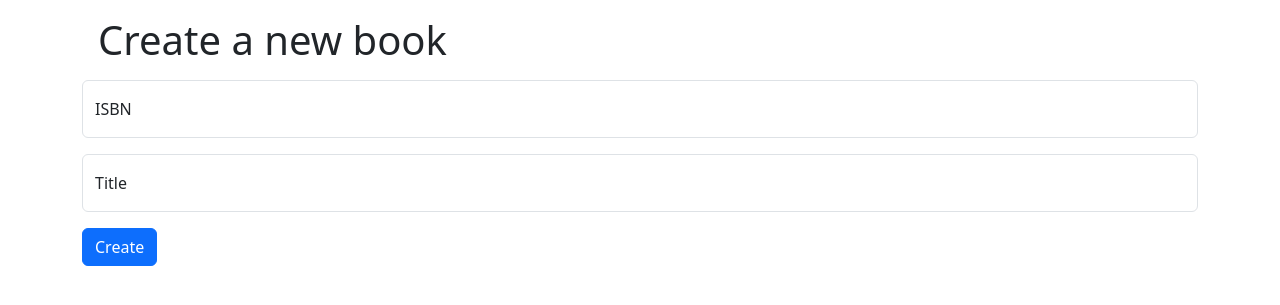
After one commit to babou7063/Projet-Techno-Web, a Python web app: template TP2/exo2_books/templates/create_book.html in a window 1280 px wide. The commit adds this page. Shown: the top 305 px of the page. Run offline with Jinja, Linux system fonts and the light colour scheme; the template is opened without the code that fills it, so the values that code supplies are empty.

Commit message:
Add book creation page

```diff
--- /dev/null
+++ b/TP2/exo2_books/templates/create_book.html
@@ -0,0 +1,20 @@
+{%extends "base.html" %}
+
+{% block content %}
+
+<div class="container">
+    <h1 class="m-3">Create a new book</h1>
+    <form action="/create_book" method="post">
+      <div class="form-floating mb-3">
+        <input type="text" class="form-control" id="isbn" name="ISBN" placeholder="ISBN">
+        <label for="isbn" class="form-label">ISBN</label>
+      </div>
+      <div class="form-floating mb-3">
+        <input type="text" class="form-control" id="title" name="title" placeholder="Title">
+        <label for="title" class="form-label">Title</label>
+      </div>
+      <button type="submit" class="btn btn-primary">Create</button>
+    </form>
+</div>
+
+{% endblock %}
--- a/TP2/exo2_books/templates/display_books.html
+++ b/TP2/exo2_books/templates/display_books.html
@@ -29,7 +29,7 @@
         </tbody>
     </table>
 </div>
-<a class="btn btn-outline-success mx-4" href="/create_book/">Add a book</a>
+<a class="btn btn-outline-success mx-4" href="/creation/">Add a book</a>
 </div>
 
 {% endblock%}
```
Also changed, not shown: TP2/exo2_books/app/routes/books.py (+16 -11 lines), TP2/exo2_books/app/services/books.py (line endings or trailing spaces).
